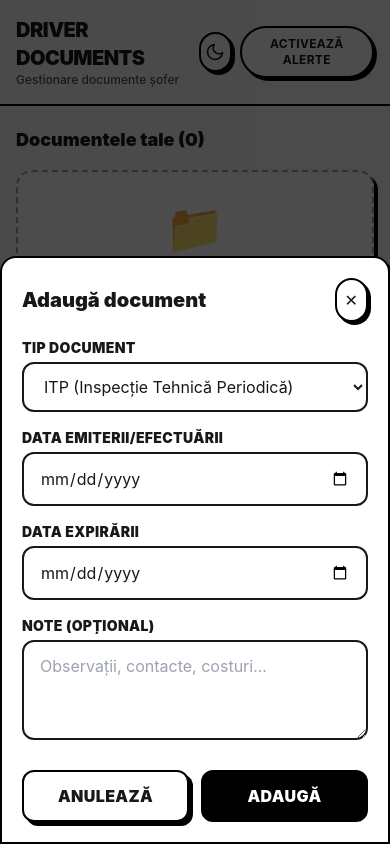
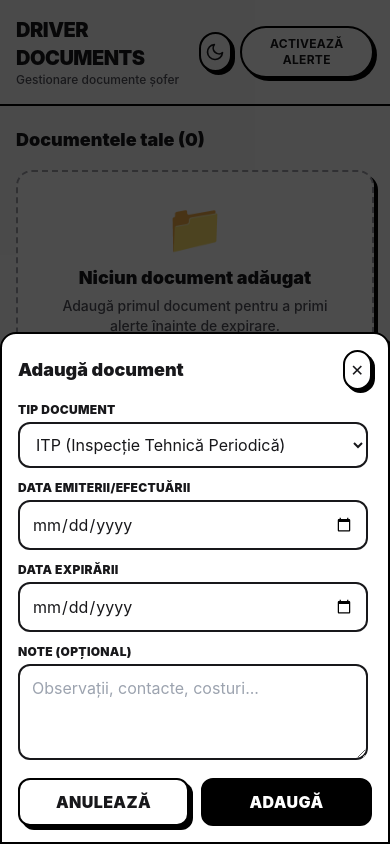
Before and after one commit to mrmcb92/driver-documents, a React (Vite) app: page / in a window 390 px wide. Both pictures are taken after a click on the button "Adaugă document". Built offline with nearby package versions, Linux system fonts and the light colour scheme.

Commit message:
Mobile UX fix

```diff
--- a/src/components/AddDocumentModal.tsx
+++ b/src/components/AddDocumentModal.tsx
@@ -146,7 +146,7 @@ export default function AddDocumentModal({
   const isCustom = form.type === 'custom';
 
   const inputBaseClass =
-    'w-full rounded-xl border-2 bg-white px-4 py-3 text-zinc-900 outline-none transition-colors focus:ring-2 focus:ring-zinc-400 dark:bg-zinc-900 dark:text-zinc-100 dark:focus:ring-zinc-600';
+    'w-full rounded-xl border-2 bg-white px-3 py-2.5 text-zinc-900 outline-none transition-colors focus:ring-2 focus:ring-zinc-400 sm:px-4 sm:py-3 dark:bg-zinc-900 dark:text-zinc-100 dark:focus:ring-zinc-600';
   const inputErrorClass =
     'border-black focus:border-black dark:border-white dark:focus:border-white';
   const inputNormalClass =
@@ -161,26 +161,27 @@ export default function AddDocumentModal({
       aria-labelledby="modal-title"
     >
       <div
-        className="w-full max-w-lg rounded-t-2xl border-2 border-black bg-white p-5 shadow-[6px_6px_0px_0px_rgba(0,0,0,1)] sm:rounded-2xl animate-slide-up dark:border-white dark:bg-zinc-900 dark:shadow-[6px_6px_0px_0px_rgba(255,255,255,1)]"
+        className="flex w-full max-w-lg flex-col rounded-t-2xl border-2 border-black bg-white p-4 shadow-[6px_6px_0px_0px_rgba(0,0,0,1)] animate-slide-up dark:border-white dark:bg-zinc-900 dark:shadow-[6px_6px_0px_0px_rgba(255,255,255,1)] sm:max-h-[calc(100vh-32px)] sm:rounded-2xl sm:p-5 max-h-[90vh]"
         onClick={(e) => e.stopPropagation()}
       >
-        <div className="mb-4 flex items-center justify-between">
-          <h2 id="modal-title" className="text-xl font-black text-zinc-900 dark:text-zinc-100">
+        <div className="mb-3 flex shrink-0 items-center justify-between sm:mb-4">
+          <h2 id="modal-title" className="text-lg font-black text-zinc-900 dark:text-zinc-100 sm:text-xl">
             {editingDocument ? 'Editează document' : 'Adaugă document'}
           </h2>
           <button
             type="button"
             onClick={onClose}
-            className="rounded-full border-2 border-black bg-white p-2 text-zinc-900 shadow-[3px_3px_0px_0px_rgba(0,0,0,1)] transition-all duration-100 hover:translate-x-[1px] hover:translate-y-[1px] hover:shadow-[2px_2px_0px_0px_rgba(0,0,0,1)] active:translate-x-[3px] active:translate-y-[3px] active:shadow-none dark:border-white dark:bg-zinc-900 dark:text-zinc-100 dark:shadow-[3px_3px_0px_0px_rgba(255,255,255,1)] dark:hover:shadow-[2px_2px_0px_0px_rgba(255,255,255,1)]"
+            className="rounded-full border-2 border-black bg-white p-1.5 text-zinc-900 shadow-[3px_3px_0px_0px_rgba(0,0,0,1)] transition-all duration-100 hover:translate-x-[1px] hover:translate-y-[1px] hover:shadow-[2px_2px_0px_0px_rgba(0,0,0,1)] active:translate-x-[3px] active:translate-y-[3px] active:shadow-none dark:border-white dark:bg-zinc-900 dark:text-zinc-100 dark:shadow-[3px_3px_0px_0px_rgba(255,255,255,1)] dark:hover:shadow-[2px_2px_0px_0px_rgba(255,255,255,1)] sm:p-2"
             aria-label="Închide"
           >
             ✕
           </button>
         </div>
 
-        <form onSubmit={handleSubmit} className="space-y-4">
+        <form onSubmit={handleSubmit} className="flex min-h-0 flex-1 flex-col">
+          <div className="min-h-0 flex-1 space-y-3 overflow-y-auto pr-1 sm:space-y-4">
             <div>
-            <label htmlFor="type" className="mb-1 block text-sm font-black uppercase tracking-wide text-zinc-900 dark:text-zinc-100">
+              <label htmlFor="type" className="mb-1 block text-xs font-black uppercase tracking-wide text-zinc-900 dark:text-zinc-100 sm:text-sm">
                 Tip document
               </label>
               <select
@@ -200,7 +201,7 @@ export default function AddDocumentModal({
 
             {isCustom && (
               <div>
-              <label htmlFor="title" className="mb-1 block text-sm font-black uppercase tracking-wide text-zinc-900 dark:text-zinc-100">
+                <label htmlFor="title" className="mb-1 block text-xs font-black uppercase tracking-wide text-zinc-900 dark:text-zinc-100 sm:text-sm">
                   Nume document
                 </label>
                 <input
@@ -218,9 +219,9 @@ export default function AddDocumentModal({
               </div>
             )}
 
-          <div className="grid grid-cols-1 gap-4 sm:grid-cols-2">
+            <div className="grid grid-cols-1 gap-3 sm:grid-cols-2 sm:gap-4">
               <div>
-              <label htmlFor="issueDate" className="mb-1 block text-sm font-black uppercase tracking-wide text-zinc-900 dark:text-zinc-100">
+                <label htmlFor="issueDate" className="mb-1 block text-xs font-black uppercase tracking-wide text-zinc-900 dark:text-zinc-100 sm:text-sm">
                   Data emiterii/efectuării
                 </label>
                 <input
@@ -237,7 +238,7 @@ export default function AddDocumentModal({
               </div>
 
               <div>
-              <label htmlFor="expiryDate" className="mb-1 block text-sm font-black uppercase tracking-wide text-zinc-900 dark:text-zinc-100">
+                <label htmlFor="expiryDate" className="mb-1 block text-xs font-black uppercase tracking-wide text-zinc-900 dark:text-zinc-100 sm:text-sm">
                   Data expirării
                 </label>
                 <input
@@ -261,7 +262,7 @@ export default function AddDocumentModal({
             )}
 
             <div>
-            <label htmlFor="notes" className="mb-1 block text-sm font-black uppercase tracking-wide text-zinc-900 dark:text-zinc-100">
+              <label htmlFor="notes" className="mb-1 block text-xs font-black uppercase tracking-wide text-zinc-900 dark:text-zinc-100 sm:text-sm">
                 Note (opțional)
               </label>
               <textarea
@@ -273,18 +274,19 @@ export default function AddDocumentModal({
                 className={`${inputBaseClass} ${inputNormalClass}`}
               />
             </div>
+          </div>
 
-          <div className="flex gap-3 pt-2">
+          <div className="flex shrink-0 gap-3 pt-3 sm:pt-4">
             <button
               type="button"
               onClick={onClose}
-              className="flex-1 rounded-xl border-2 border-black bg-white px-4 py-3 font-black uppercase tracking-wide text-zinc-900 shadow-[4px_4px_0px_0px_rgba(0,0,0,1)] transition-all duration-100 hover:translate-x-[2px] hover:translate-y-[2px] hover:shadow-[2px_2px_0px_0px_rgba(0,0,0,1)] active:translate-x-[4px] active:translate-y-[4px] active:shadow-none dark:border-white dark:bg-zinc-900 dark:text-zinc-100 dark:shadow-[4px_4px_0px_0px_rgba(255,255,255,1)] dark:hover:shadow-[2px_2px_0px_0px_rgba(255,255,255,1)]"
+              className="flex-1 rounded-xl border-2 border-black bg-white px-3 py-2.5 font-black uppercase tracking-wide text-zinc-900 shadow-[4px_4px_0px_0px_rgba(0,0,0,1)] transition-all duration-100 hover:translate-x-[2px] hover:translate-y-[2px] hover:shadow-[2px_2px_0px_0px_rgba(0,0,0,1)] active:translate-x-[4px] active:translate-y-[4px] active:shadow-none dark:border-white dark:bg-zinc-900 dark:text-zinc-100 dark:shadow-[4px_4px_0px_0px_rgba(255,255,255,1)] dark:hover:shadow-[2px_2px_0px_0px_rgba(255,255,255,1)] sm:px-4 sm:py-3"
             >
               Anulează
             </button>
             <button
               type="submit"
-              className="flex-1 rounded-xl border-2 border-black bg-black px-4 py-3 font-black uppercase tracking-wide text-white shadow-[4px_4px_0px_0px_rgba(255,255,255,1)] transition-all duration-100 hover:translate-x-[2px] hover:translate-y-[2px] hover:shadow-[2px_2px_0px_0px_rgba(255,255,255,1)] active:translate-x-[4px] active:translate-y-[4px] active:shadow-none dark:border-white dark:bg-white dark:text-black dark:shadow-[4px_4px_0px_0px_rgba(0,0,0,1)] dark:hover:shadow-[2px_2px_0px_0px_rgba(0,0,0,1)]"
+              className="flex-1 rounded-xl border-2 border-black bg-black px-3 py-2.5 font-black uppercase tracking-wide text-white shadow-[4px_4px_0px_0px_rgba(255,255,255,1)] transition-all duration-100 hover:translate-x-[2px] hover:translate-y-[2px] hover:shadow-[2px_2px_0px_0px_rgba(255,255,255,1)] active:translate-x-[4px] active:translate-y-[4px] active:shadow-none dark:border-white dark:bg-white dark:text-black dark:shadow-[4px_4px_0px_0px_rgba(0,0,0,1)] dark:hover:shadow-[2px_2px_0px_0px_rgba(0,0,0,1)] sm:px-4 sm:py-3"
             >
               {editingDocument ? 'Salvează' : 'Adaugă'}
             </button>
```
Lines whose indentation alone changed are shown as unchanged.
